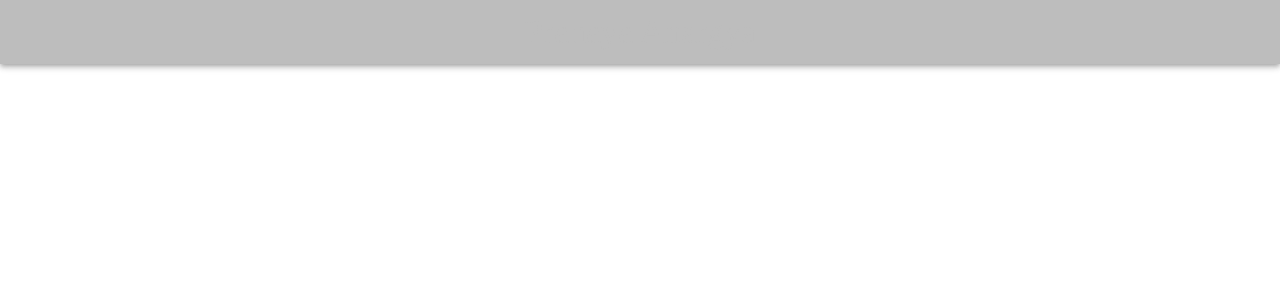
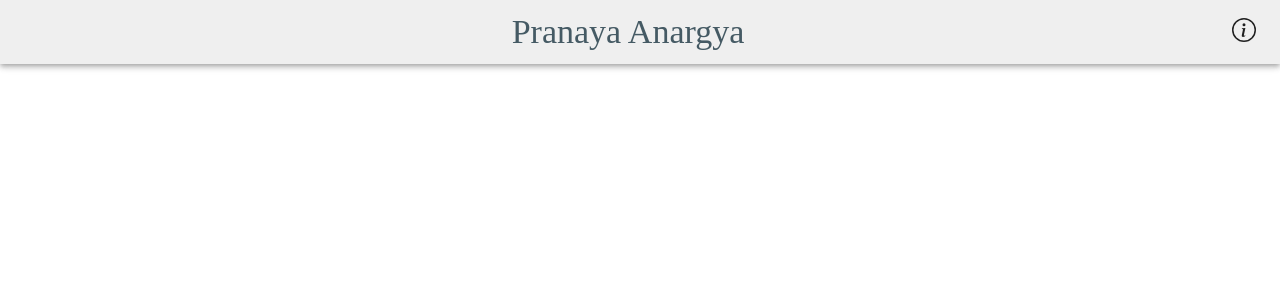
Before and after one commit to PrunesLand/developer-portfolio-2021, a React (Create React App) app: page / in a window 1280 px wide. Shown: the top 300 px of the page. Built offline with nearby package versions, Linux system fonts and the light colour scheme.

Commit message:
added icon info for the nav

```diff
--- a/src/App.js
+++ b/src/App.js
@@ -9,6 +9,12 @@ const theme = createTheme({
       light: '#efefef',
       dark: '#8d8d8d'
     },
+    secondary: {
+      main: '#455a64',
+      light: '#718792',
+      dark: '#1c313a'
+
+    }
 
   },
   typography: {
--- a/src/Components/Navigation.js
+++ b/src/Components/Navigation.js
@@ -1,24 +1,24 @@
 import { AppBar, Toolbar, Typography } from '@material-ui/core'
 import React from 'react'
 import { makeStyles } from "@material-ui/core";
-
+import { BsInfoCircle } from 'react-icons/bs'
 const navStyle = makeStyles((theme) => {
     return {
         root: {
-
+            flex: 1
         },
         title: {
             flexGrow: 1,
             textAlign: 'center',
-            color: theme.palette.primary.main
-
-        },
-        container: {
+            color: theme.palette.secondary.main
 
         },
         appbar: {
-            alignItems: 'center',
-            color: theme.palette.primary.dark
+            flexGrow: 1,
+            background: theme.palette.primary.light
+        },
+        infoIcon: {
+            fontSize: '1.5rem'
         }
     }
 })
@@ -27,8 +27,18 @@ export default function Navigation() {
 
     const classes = navStyle() // to use the styles of makestyle() from material-ui
 
+    const IconContainer = () => {
+        return (
+            <div>
+                <BsInfoCircle className={classes.infoIcon} />
+            </div>
+        )
+    }
+
     return (
-        <>
+        <div
+            className={classes.root}
+        >
             <AppBar
                 position='static'
                 className={classes.appbar}
@@ -41,9 +51,9 @@ export default function Navigation() {
                     >
                         Pranaya Anargya
                     </Typography>
-
+                    <IconContainer />
                 </Toolbar>
             </AppBar>
-        </>
+        </div>
     )
 }
```
